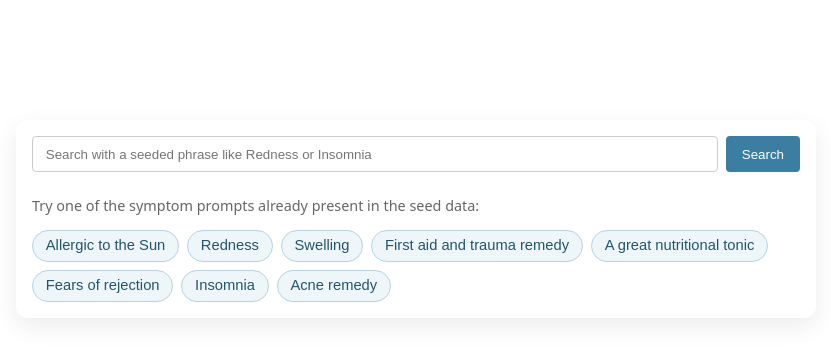
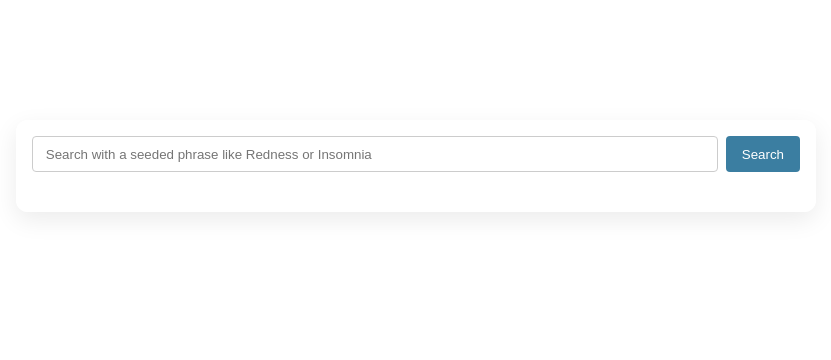
Before and after one commit to amitsept1976/bara-kshaar, a Flask app: page / in a window 1280 px wide. Shown: the part 220-580 px from the top of the page, without its empty margins (224-1055 px from the left). Run offline with Flask 3, Linux system fonts and the light colour scheme.

Commit message:
server error

```diff
--- a/app.py
+++ b/app.py
@@ -177,21 +177,20 @@ def _register_routes(app: Flask) -> None:
                 flash("Password must be at least 8 characters long.", "error")
                 return render_template("register.html", current_user=_get_current_user()), 400
 
-            if User.query.filter_by(username=username).first():
-                flash("That username is already taken.", "error")
-                return render_template("register.html", current_user=_get_current_user()), 409
+            try:
+                if User.query.filter_by(username=username).first():
+                    flash("That username is already taken.", "error")
+                    return render_template("register.html", current_user=_get_current_user()), 409
 
-            if User.query.filter_by(email=email).first():
-                flash("That email is already registered.", "error")
-                return render_template("register.html", current_user=_get_current_user()), 409
+                if User.query.filter_by(email=email).first():
+                    flash("That email is already registered.", "error")
+                    return render_template("register.html", current_user=_get_current_user()), 409
 
-            new_user = User(
-                username=username,
-                email=email,
-                password_hash=generate_password_hash(password),
-            )
-
-            try:
+                new_user = User(
+                    username=username,
+                    email=email,
+                    password_hash=generate_password_hash(password),
+                )
                 db.session.add(new_user)
                 db.session.commit()
             except IntegrityError:
--- a/config.py
+++ b/config.py
@@ -22,6 +22,12 @@ class Config:
         "postgresql://username:password@localhost:5432/remedies_db"
     ))
     SQLALCHEMY_TRACK_MODIFICATIONS = False
+    # pool_pre_ping re-tests connections before use, preventing OperationalError on
+    # Render/Heroku when the app wakes from sleep and the pool has stale connections.
+    SQLALCHEMY_ENGINE_OPTIONS = {
+        "pool_pre_ping": True,
+        "pool_recycle": 300,
+    }
 
     # a real deployment should override this via an env var or .env file
     SECRET_KEY = os.getenv("SECRET_KEY", "dev-secret-key")
--- a/templates/index.html
+++ b/templates/index.html
@@ -179,15 +179,6 @@
           <option value="{{ prompt }}"></option>
         {% endfor %}
       </datalist>
-
-      <p class="muted">Try one of the symptom prompts already present in the seed data:</p>
-      <div class="prompt-list">
-        {% for prompt in prompt_examples %}
-          <form class="prompt-chip-form" method="get" action="/">
-            <button class="prompt-chip" type="submit" name="q" value="{{ prompt }}">{{ prompt }}</button>
-          </form>
-        {% endfor %}
-      </div>
     </div>
 
     {% if query %}
```
